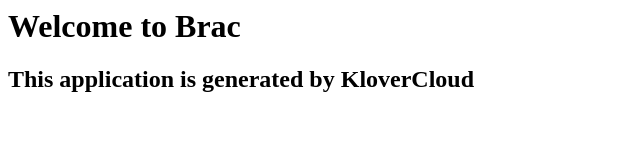
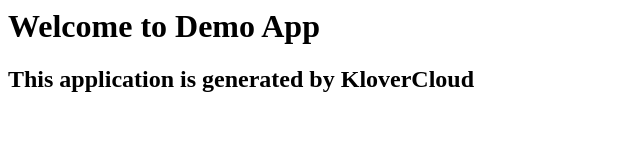
Before and after one commit to nahidhasan94/alibaba, a website: page src/index.html in a window 1280 px wide. Shown: the whole page, without its empty margins (0-640 px from the left). Drawn offline with Linux system fonts and the light colour scheme.

Commit message:
Update index.html

```diff
--- a/src/index.html
+++ b/src/index.html
@@ -3,7 +3,7 @@
     <title>alibaba</title>
 </head>
 <body>
-    <h1>Welcome to Brac</h1>
+    <h1>Welcome to Demo App</h1>
 	  <h2>This application is generated by KloverCloud</h2>
 </body>
 </html>
```
